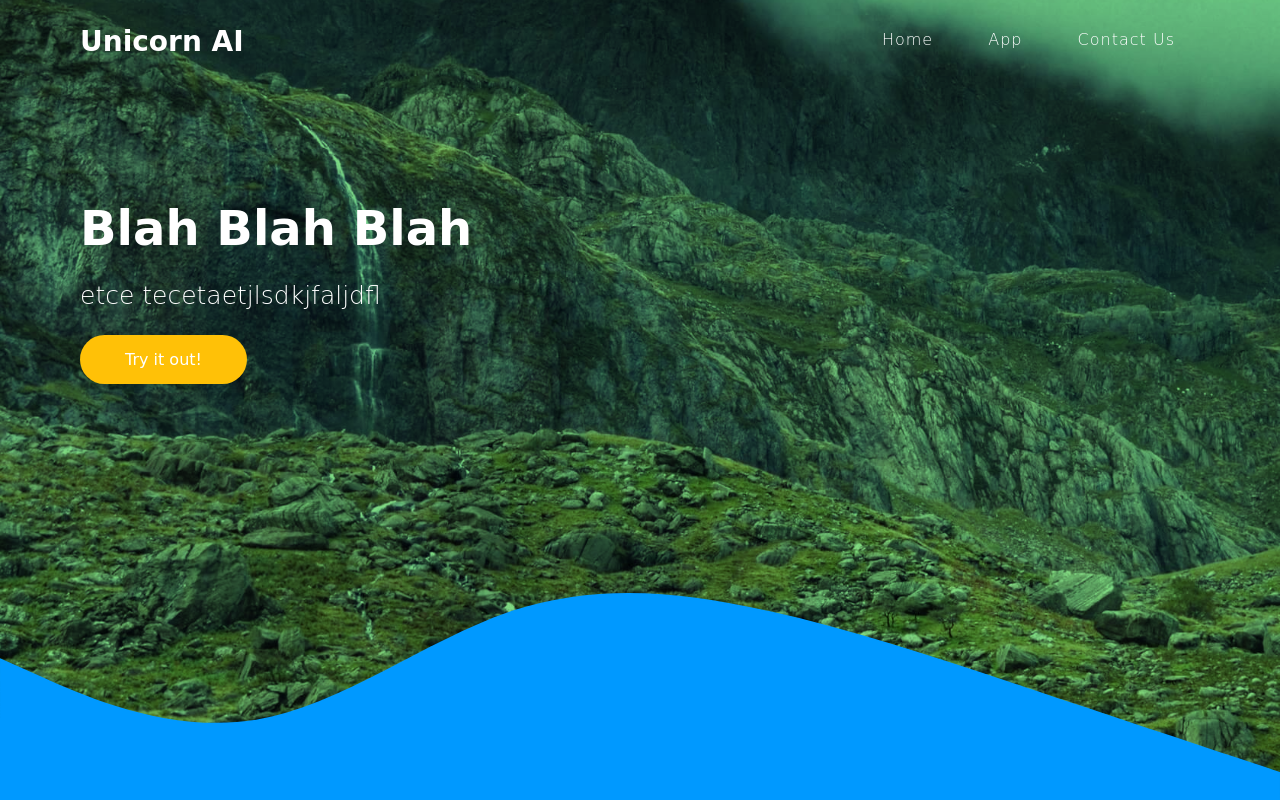
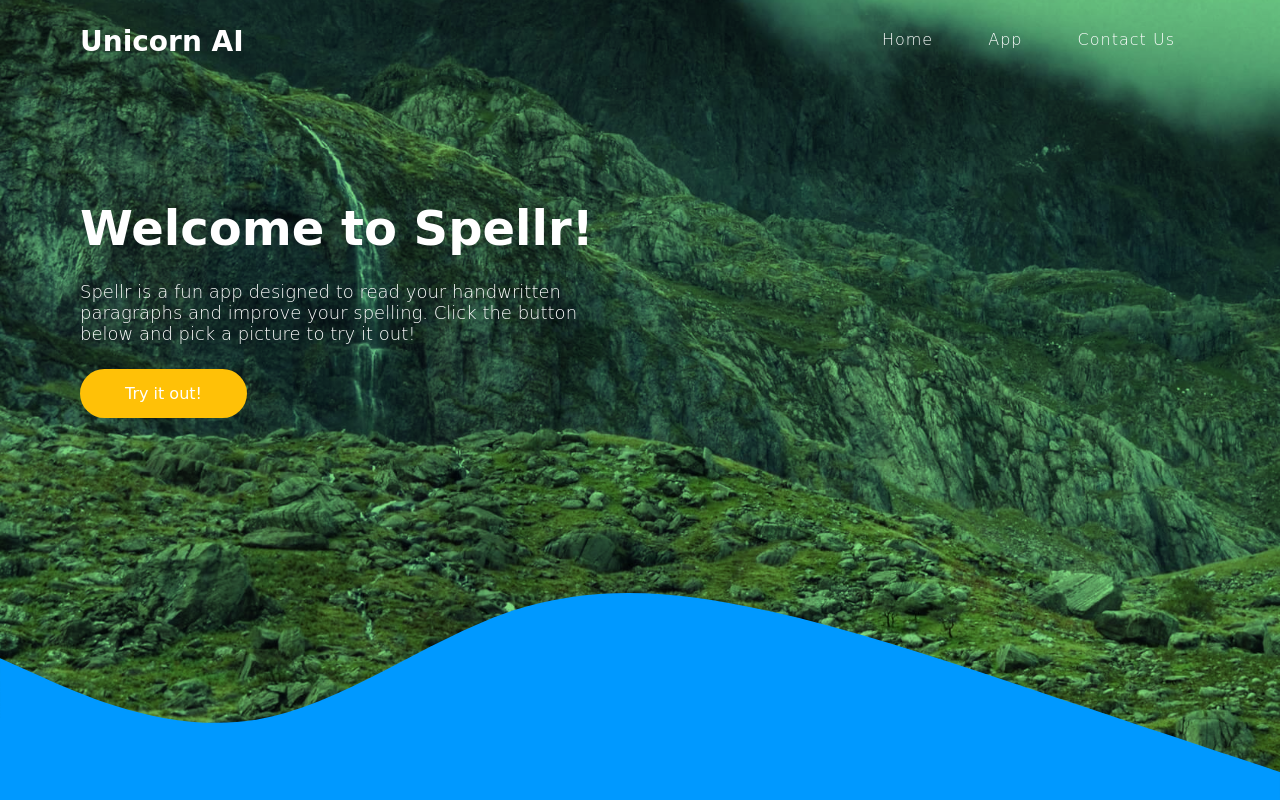
Before and after one commit to jason-cai123/hackxplore_v2, a Flask app: page / in a window 1280 px wide. Run offline with Flask 2, Linux system fonts and the light colour scheme; some web fonts are replaced.

Commit message:
final commit

```diff
--- a/templates/index.html
+++ b/templates/index.html
@@ -83,7 +83,7 @@
 		}
 
 		.content p{
-			font-size: 25px;
+			font-size: 18px;
 			padding: 25px 0;
 			font-weight: 300;
 			font-family: 'Nova Round', cursive;
@@ -120,8 +120,8 @@
 		</div>
 	</header>
 	<div class="content">
-		<h1>Blah Blah Blah</h1>
-		<p>etce tecetaetjlsdkjfaljdfl</p>
+		<h1>Welcome to Spellr!</h1>
+		<p> Spellr is a fun app designed to read your handwritten paragraphs and improve your spelling. Click the button below and pick a picture to try it out! </p>
 		<div class="btm-group">
 			<a href="/upload" class="color1">Try it out!</a>
 		</div>
--- a/templates/upload.html
+++ b/templates/upload.html
@@ -85,7 +85,7 @@
 		}
 
 		.content p{
-			font-size: 25px;
+			font-size: 18px;
 			padding: 25px 0;
 			font-weight: 300;
 			font-family: 'Nova Round', cursive;
@@ -136,8 +136,8 @@
 		</div>
 	</header>
 	<div class="content">
-		<h1>Blah Blah Blah</h1>
-		<p>etce tecetaetjlsdkjfaljdfl</p>
+		<h1>Upload an Image</h1>
+		<p>App only accepts .jpg and .jpeg image files.</p>
     <form method='post' enctype='multipart/form-data'>
       <input type='file' name='file', accept=".jpg, .jpeg">
       <input type='submit' value='Upload'>
```
